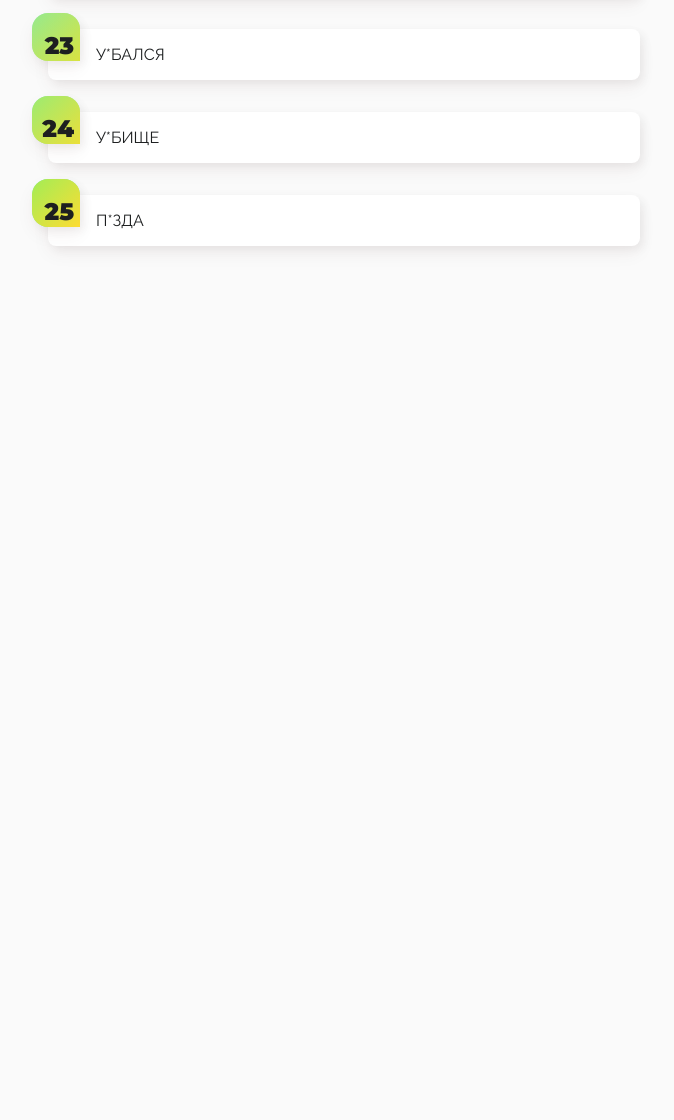
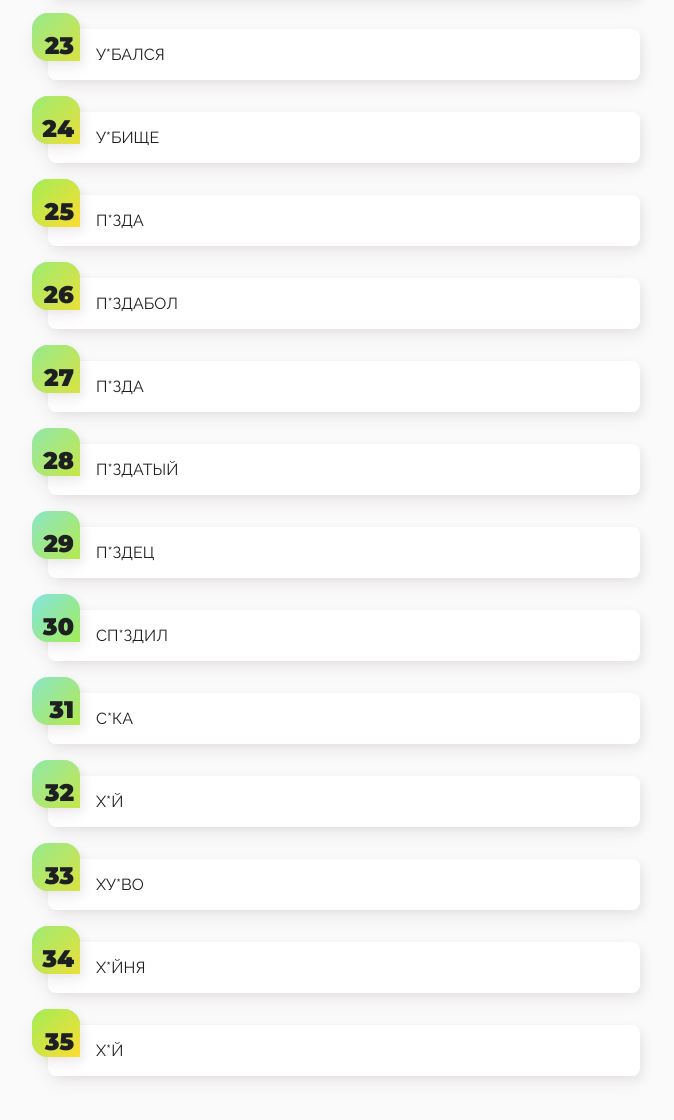
Before and after one commit to Adi58816/Adi58816.github.io, a plain HTML site: page rules/bad_words.html in a window 1280 px wide. Shown: the part 1841-2961 px from the top of the page, without its empty margins (304-978 px from the left). Before the commit the page ends 2131 px from the top, so only its background shows below. Drawn offline with Linux system fonts and the light colour scheme.

Commit message:
Update bad_words.html

```diff
--- a/rules/bad_words.html
+++ b/rules/bad_words.html
@@ -34,6 +34,16 @@
 	  <li>У*БАЛСЯ</li>
 	  <li>У*БИЩЕ</li>
 	  <li>П*ЗДА</li>
+	  <li>П*ЗДАБОЛ</li>
+	  <li>П*ЗДА</li>
+	  <li>П*ЗДАТЫЙ</li>
+	  <li>П*ЗДЕЦ</li>
+	  <li>СП*ЗДИЛ</li>
+	  <li>С*КА</li>
+	  <li>Х*Й</li>
+	  <li>ХУ*ВО</li>
+	  <li>Х*ЙНЯ</li>
+	  <li>Х*Й</li>
   </ol>
 </main>
 	<style>
```
